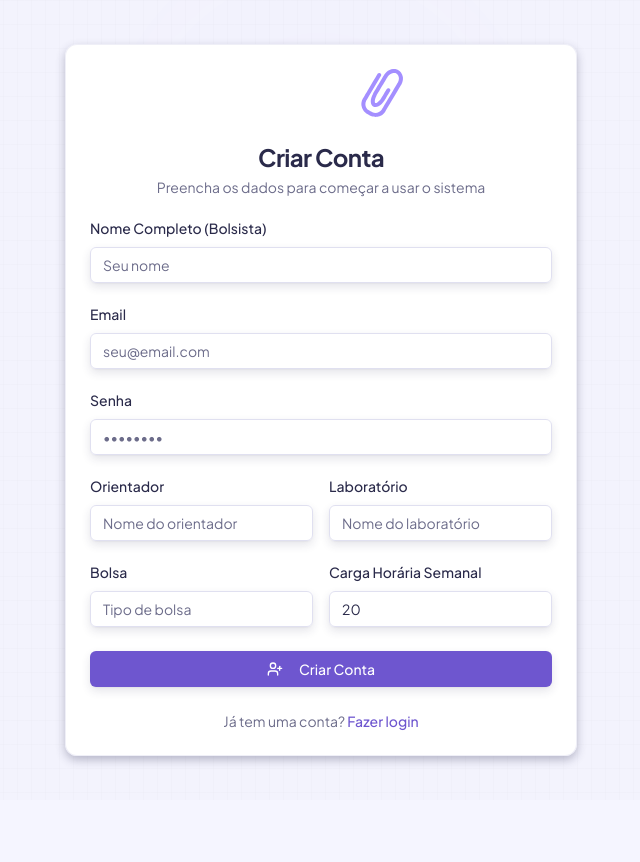
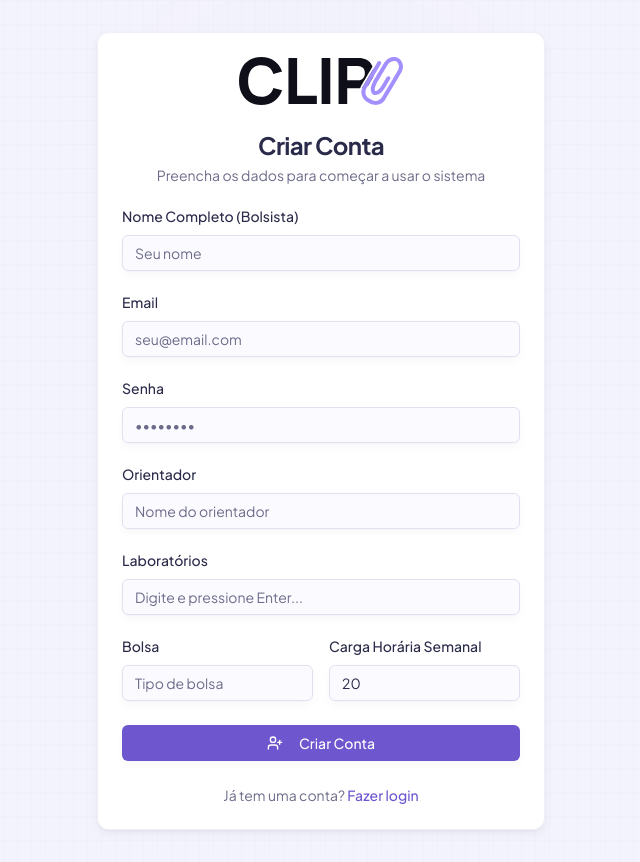
Before and after one commit to mauricioprb/clips-relatorios-bolsa, a Next.js app: page /cadastro in a window 1280 px wide. Shown: the whole page, without its empty margins (319-959 px from the left). Before the commit the page ends 800 px from the top, so only its background shows below. Built offline with nearby package versions, Linux system fonts and the light colour scheme.

Commit message:
melhoria de escrita e organização de código

```diff
--- a/app/(auth)/cadastro/page.tsx
+++ b/app/(auth)/cadastro/page.tsx
@@ -9,6 +9,7 @@ import { Loader2, UserPlus } from "lucide-react";
 import { Button } from "@/components/ui/button";
 import { Input } from "@/components/ui/input";
 import { Label } from "@/components/ui/label";
+import { TagInput } from "@/components/ui/tag-input";
 import {
   Card,
   CardContent,
@@ -25,7 +26,7 @@ export default function RegisterPage() {
     email: "",
     password: "",
     orientador: "",
-    laboratorio: "",
+    laboratorios: [] as string[],
     bolsa: "",
     weeklyWorkloadHours: "20",
   });
@@ -58,7 +59,7 @@ export default function RegisterPage() {
         const data = await res.json().catch(() => ({}));
         setError(data?.message || "Erro ao criar conta. Tente novamente.");
       }
-    } catch (err) {
+    } catch {
       setError("Ocorreu um erro ao tentar criar a conta.");
     } finally {
       setLoading(false);
@@ -67,19 +68,27 @@ export default function RegisterPage() {
 
   return (
     <div className="flex min-h-screen w-full items-center justify-center bg-muted/40 p-4 lg:p-8 relative overflow-hidden">
-      <div className="absolute inset-0 -z-10 h-full w-full bg-background bg-[linear-gradient(to_right,#8080800a_1px,transparent_1px),linear-gradient(to_bottom,#8080800a_1px,transparent_1px)] bg-[size:14px_24px]">
+      <div className="absolute inset-0 -z-10 h-full w-full bg-background bg-[linear-gradient(to_right,#8080800a_1px,transparent_1px),linear-gradient(to_bottom,#8080800a_1px,transparent_1px)] bg-size-[14px_24px]">
         <div className="absolute left-0 right-0 top-0 -z-10 m-auto h-[310px] w-[310px] rounded-full bg-primary/20 opacity-20 blur-[100px]"></div>
       </div>
 
-      <Card className="w-full max-w-lg shadow-2xl border-border/50 bg-card/95 backdrop-blur-sm">
+      <Card className="w-full max-w-md shadow-md border-border/50 bg-card/95 backdrop-blur-sm">
         <CardHeader className="space-y-1 text-center">
           <div className="flex justify-center mb-6">
             <Image
-              src="/logo_clips.svg"
-              alt="Logo"
+              src="/logo_clips_light.svg"
+              alt="Logo Clips"
               width={400}
               height={120}
-              className="h-auto w-auto max-h-12"
+              className="h-auto w-auto max-h-12 dark:hidden"
+              priority
+            />
+            <Image
+              src="/logo_clips.svg"
+              alt="Logo Clips"
+              width={400}
+              height={120}
+              className="h-auto w-auto max-h-12 hidden dark:block"
               priority
             />
           </div>
@@ -98,6 +107,7 @@ export default function RegisterPage() {
                 onChange={handleChange}
                 required
                 disabled={loading}
+                className="bg-background/50"
               />
             </div>
 
@@ -112,6 +122,7 @@ export default function RegisterPage() {
                 onChange={handleChange}
                 required
                 disabled={loading}
+                className="bg-background/50"
               />
             </div>
 
@@ -126,10 +137,10 @@ export default function RegisterPage() {
                 onChange={handleChange}
                 required
                 disabled={loading}
+                className="bg-background/50"
               />
             </div>
 
-            <div className="grid grid-cols-1 md:grid-cols-2 gap-4">
             <div className="grid gap-3">
               <Label htmlFor="orientador">Orientador</Label>
               <Input
@@ -139,19 +150,20 @@ export default function RegisterPage() {
                 value={formData.orientador}
                 onChange={handleChange}
                 disabled={loading}
+                className="bg-background/50"
               />
             </div>
+
             <div className="grid gap-3">
-                <Label htmlFor="laboratorio">Laboratório</Label>
-                <Input
-                  id="laboratorio"
-                  name="laboratorio"
-                  placeholder="Nome do laboratório"
-                  value={formData.laboratorio}
-                  onChange={handleChange}
+              <Label htmlFor="laboratorios">Laboratórios</Label>
+              <TagInput
+                id="laboratorios"
+                placeholder="Digite e pressione Enter..."
+                value={formData.laboratorios}
+                onChange={(tags) => setFormData((prev) => ({ ...prev, laboratorios: tags }))}
                 disabled={loading}
+                className="bg-background/50"
               />
-              </div>
             </div>
 
             <div className="grid grid-cols-1 md:grid-cols-2 gap-4">
@@ -164,6 +176,7 @@ export default function RegisterPage() {
                   value={formData.bolsa}
                   onChange={handleChange}
                   disabled={loading}
+                  className="bg-background/50"
                 />
               </div>
               <div className="grid gap-3">
@@ -177,6 +190,7 @@ export default function RegisterPage() {
                   onChange={handleChange}
                   required
                   disabled={loading}
+                  className="bg-background/50"
                 />
               </div>
             </div>
--- a/app/(auth)/entrar/page.tsx
+++ b/app/(auth)/entrar/page.tsx
@@ -52,19 +52,27 @@ export default function LoginPage() {
 
   return (
     <div className="flex min-h-screen w-full items-center justify-center bg-muted/40 p-4 lg:p-8 relative overflow-hidden">
-      <div className="absolute inset-0 -z-10 h-full w-full bg-background bg-[linear-gradient(to_right,#8080800a_1px,transparent_1px),linear-gradient(to_bottom,#8080800a_1px,transparent_1px)] bg-[size:14px_24px]">
+      <div className="absolute inset-0 -z-10 h-full w-full bg-background bg-[linear-gradient(to_right,#8080800a_1px,transparent_1px),linear-gradient(to_bottom,#8080800a_1px,transparent_1px)] bg-size-[14px_24px]">
         <div className="absolute left-0 right-0 top-0 -z-10 m-auto h-[310px] w-[310px] rounded-full bg-primary/20 opacity-20 blur-[100px]"></div>
       </div>
 
-      <Card className="w-full max-w-sm shadow-2xl border-border/50 bg-card/95 backdrop-blur-sm">
+      <Card className="w-full max-w-md shadow-md border-border/50 bg-card/95 backdrop-blur-sm">
         <CardHeader className="space-y-1 text-center">
           <div className="flex justify-center mb-6">
             <Image
-              src="/logo_clips.svg"
-              alt="Logo"
+              src="/logo_clips_light.svg"
+              alt="Logo Clips"
               width={400}
               height={120}
-              className="h-auto w-auto max-h-12"
+              className="h-auto w-auto max-h-12 dark:hidden"
+              priority
+            />
+            <Image
+              src="/logo_clips.svg"
+              alt="Logo Clips"
+              width={400}
+              height={120}
+              className="h-auto w-auto max-h-12 hidden dark:block"
               priority
             />
           </div>
--- a/app/api/register/route.ts
+++ b/app/api/register/route.ts
@@ -5,7 +5,7 @@ import { hashPassword } from "@/lib/password";
 export async function POST(req: NextRequest) {
   try {
     const body = await req.json();
-    const { email, password, name, orientador, laboratorio, bolsa, weeklyWorkloadHours } = body;
+    const { email, password, name, orientador, laboratorios, bolsa, weeklyWorkloadHours } = body;
 
     if (!email || !password || !name) {
       return NextResponse.json({ message: "Campos obrigatórios faltando." }, { status: 400 });
@@ -29,7 +29,7 @@ export async function POST(req: NextRequest) {
         password: hashedPassword,
         name,
         orientador,
-        laboratorios: laboratorio ? [laboratorio] : [],
+        laboratorios: Array.isArray(laboratorios) ? laboratorios : [],
         bolsa,
         weeklyWorkloadHours: Number(weeklyWorkloadHours) || 20,
       },
--- a/app/globals.css
+++ b/app/globals.css
@@ -46,14 +46,14 @@
   --shadow-spread: 0px;
   --shadow-opacity: 0.12;
   --shadow-color: hsl(240 30% 25%);
-  --shadow-2xs: 0px 4px 10px 0px hsl(240 30% 25% / 0.06);
-  --shadow-xs: 0px 4px 10px 0px hsl(240 30% 25% / 0.06);
-  --shadow-sm: 0px 4px 10px 0px hsl(240 30% 25% / 0.12), 0px 1px 2px -1px hsl(240 30% 25% / 0.12);
-  --shadow: 0px 4px 10px 0px hsl(240 30% 25% / 0.12), 0px 1px 2px -1px hsl(240 30% 25% / 0.12);
-  --shadow-md: 0px 4px 10px 0px hsl(240 30% 25% / 0.12), 0px 2px 4px -1px hsl(240 30% 25% / 0.12);
-  --shadow-lg: 0px 4px 10px 0px hsl(240 30% 25% / 0.12), 0px 4px 6px -1px hsl(240 30% 25% / 0.12);
-  --shadow-xl: 0px 4px 10px 0px hsl(240 30% 25% / 0.12), 0px 8px 10px -1px hsl(240 30% 25% / 0.12);
-  --shadow-2xl: 0px 4px 10px 0px hsl(240 30% 25% / 0.3);
+  --shadow-2xs: 0px 4px 10px 0px hsl(240 30% 25% / 0.01);
+  --shadow-xs: 0px 4px 10px 0px hsl(240 30% 25% / 0.01);
+  --shadow-sm: 0px 4px 10px 0px hsl(240 30% 25% / 0.03), 0px 1px 2px -1px hsl(240 30% 25% / 0.03);
+  --shadow: 0px 4px 10px 0px hsl(240 30% 25% / 0.03), 0px 1px 2px -1px hsl(240 30% 25% / 0.03);
+  --shadow-md: 0px 4px 10px 0px hsl(240 30% 25% / 0.05), 0px 2px 4px -1px hsl(240 30% 25% / 0.05);
+  --shadow-lg: 0px 4px 10px 0px hsl(240 30% 25% / 0.07), 0px 4px 6px -1px hsl(240 30% 25% / 0.07);
+  --shadow-xl: 0px 4px 10px 0px hsl(240 30% 25% / 0.09), 0px 8px 10px -1px hsl(240 30% 25% / 0.09);
+  --shadow-2xl: 0px 4px 10px 0px hsl(240 30% 25% / 0.12);
   --tracking-normal: 0em;
   --spacing: 0.25rem;
 }
@@ -101,14 +101,14 @@
   --shadow-spread: 0px;
   --shadow-opacity: 0.12;
   --shadow-color: hsl(240 30% 25%);
-  --shadow-2xs: 0px 4px 10px 0px hsl(240 30% 25% / 0.06);
-  --shadow-xs: 0px 4px 10px 0px hsl(240 30% 25% / 0.06);
-  --shadow-sm: 0px 4px 10px 0px hsl(240 30% 25% / 0.12), 0px 1px 2px -1px hsl(240 30% 25% / 0.12);
-  --shadow: 0px 4px 10px 0px hsl(240 30% 25% / 0.12), 0px 1px 2px -1px hsl(240 30% 25% / 0.12);
-  --shadow-md: 0px 4px 10px 0px hsl(240 30% 25% / 0.12), 0px 2px 4px -1px hsl(240 30% 25% / 0.12);
-  --shadow-lg: 0px 4px 10px 0px hsl(240 30% 25% / 0.12), 0px 4px 6px -1px hsl(240 30% 25% / 0.12);
-  --shadow-xl: 0px 4px 10px 0px hsl(240 30% 25% / 0.12), 0px 8px 10px -1px hsl(240 30% 25% / 0.12);
-  --shadow-2xl: 0px 4px 10px 0px hsl(240 30% 25% / 0.3);
+  --shadow-2xs: 0px 4px 10px 0px hsl(240 30% 25% / 0.01);
+  --shadow-xs: 0px 4px 10px 0px hsl(240 30% 25% / 0.01);
+  --shadow-sm: 0px 4px 10px 0px hsl(240 30% 25% / 0.03), 0px 1px 2px -1px hsl(240 30% 25% / 0.03);
+  --shadow: 0px 4px 10px 0px hsl(240 30% 25% / 0.03), 0px 1px 2px -1px hsl(240 30% 25% / 0.03);
+  --shadow-md: 0px 4px 10px 0px hsl(240 30% 25% / 0.05), 0px 2px 4px -1px hsl(240 30% 25% / 0.05);
+  --shadow-lg: 0px 4px 10px 0px hsl(240 30% 25% / 0.07), 0px 4px 6px -1px hsl(240 30% 25% / 0.07);
+  --shadow-xl: 0px 4px 10px 0px hsl(240 30% 25% / 0.09), 0px 8px 10px -1px hsl(240 30% 25% / 0.09);
+  --shadow-2xl: 0px 4px 10px 0px hsl(240 30% 25% / 0.12);
 }
 
 @theme inline {
--- a/components/config-form.tsx
+++ b/components/config-form.tsx
@@ -136,9 +136,6 @@ export function ConfigForm({ initialData }: { initialData: any }) {
                   </FormItem>
                 )}
               />
-            </div>
-
-            <div className="space-y-4">
               <FormField
                 control={form.control}
                 name="laboratorios"
--- a/components/floating-navbar.tsx
+++ b/components/floating-navbar.tsx
@@ -41,7 +41,7 @@ export function FloatingNavbar() {
 
   return (
     <div className="fixed top-4 left-0 right-0 z-50 flex justify-center">
-      <nav className="hidden md:flex items-center gap-1 rounded-full border border-border bg-background/80 p-2 shadow-lg backdrop-blur-md">
+      <nav className="hidden md:flex items-center gap-1 rounded-full border border-border bg-background/80 p-2 shadow-sm backdrop-blur-md">
         <div className="pl-4 pr-2">
           <Image
             src="/logo_clips_light.svg"
```
Also changed, not shown: components/weekly-slots-manager.tsx (+3 -11 lines), docker-compose.yml (+4 -4 lines), 2 other files (tests, documents, lock files or other folders). Lines whose indentation alone changed are shown as unchanged.
